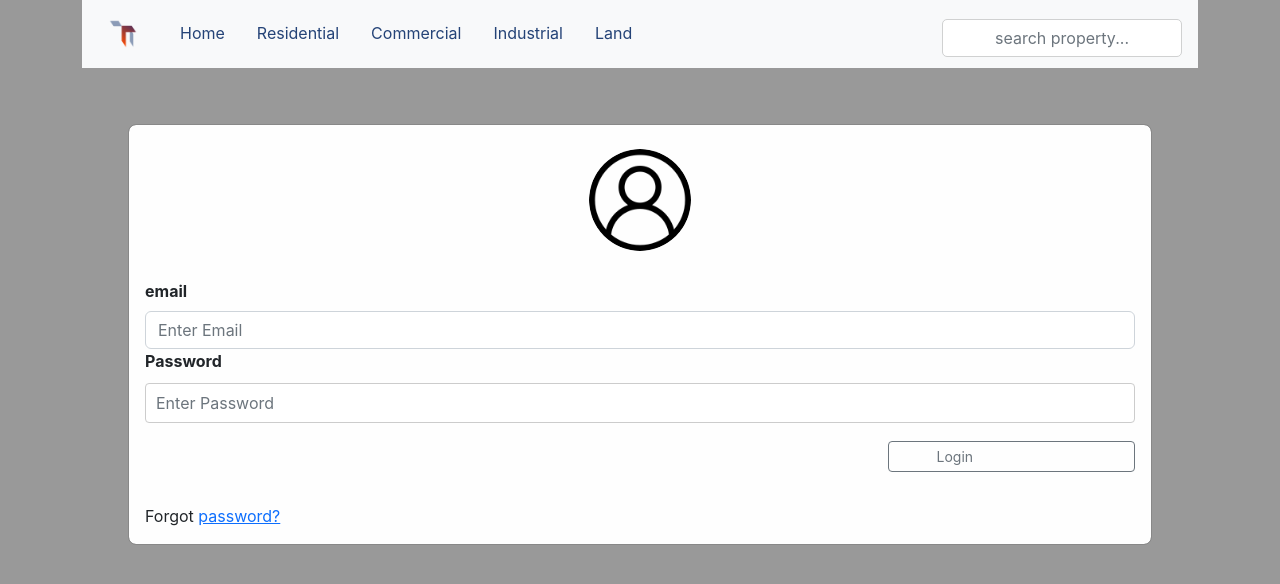
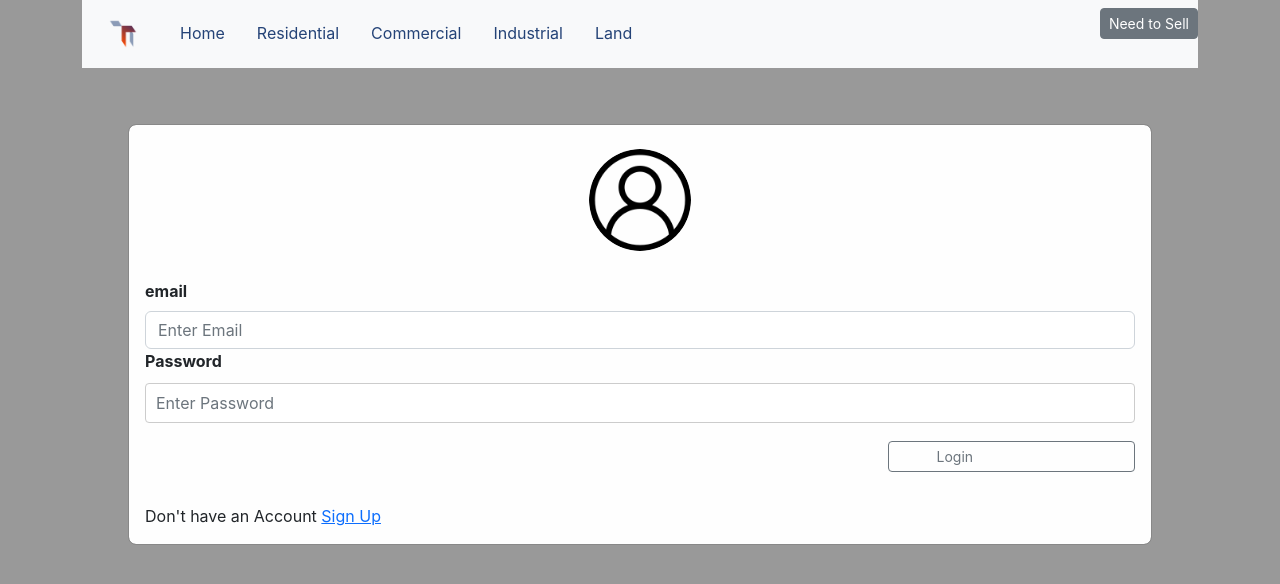
Before and after one commit to mwenje24/real-estate-application-phase-2-final-project, a React (Create React App) app: page /login in a window 1280 px wide. Shown: the top 584 px of the page. Built offline with nearby package versions, Linux system fonts and the light colour scheme.

Commit message:
provided an admin link

```diff
--- a/src/components/Header.js
+++ b/src/components/Header.js
@@ -9,15 +9,16 @@ function Header() {
   return (
     <div className='sticky-top nav-header bg-light'>
         {/* <Link to="/" style={linkStyle} className='nav-lin'> Home </Link> */}
-        <Link to="/login" className='nav-header-link'> <img src={logo} alt='logo'/> </Link>
+        <Link to="/" className='nav-header-link'> <img src={logo} alt='logo'/> </Link>
         <Link to="/" className='nav-header-link'> Home </Link>
         <Link to="/residential" className='nav-header-link'> Residential </Link>
         <Link to="/commercial" className='nav-header-link'> Commercial </Link>
         <Link to="/industrial" className='nav-header-link'> Industrial </Link>
         <Link to="/land" className='nav-header-link'> Land </Link>
-        <form className='nav-header-link search-bar'>
+        <Link to="/login" className='search-bar btn btn-sm btn-secondary mt-2'> Need to Sell </Link>
+        {/* <form className='nav-header-link search-bar'>
           <input className='form-control' type='text' name='search' placeholder='search property...'/>
-        </form>
+        </form> */}
     </div>
   )
 }
--- a/src/components/admin/Login.js
+++ b/src/components/admin/Login.js
@@ -27,7 +27,7 @@ function Login() {
           </div>
 
           <div className="log-container">
-            <span className="psw">Forgot <a href="#">password?</a></span>
+            <span className="psw">Don't have an Account <a href="#">Sign Up</a></span>
           </div>
         </form>
       </div>
```
